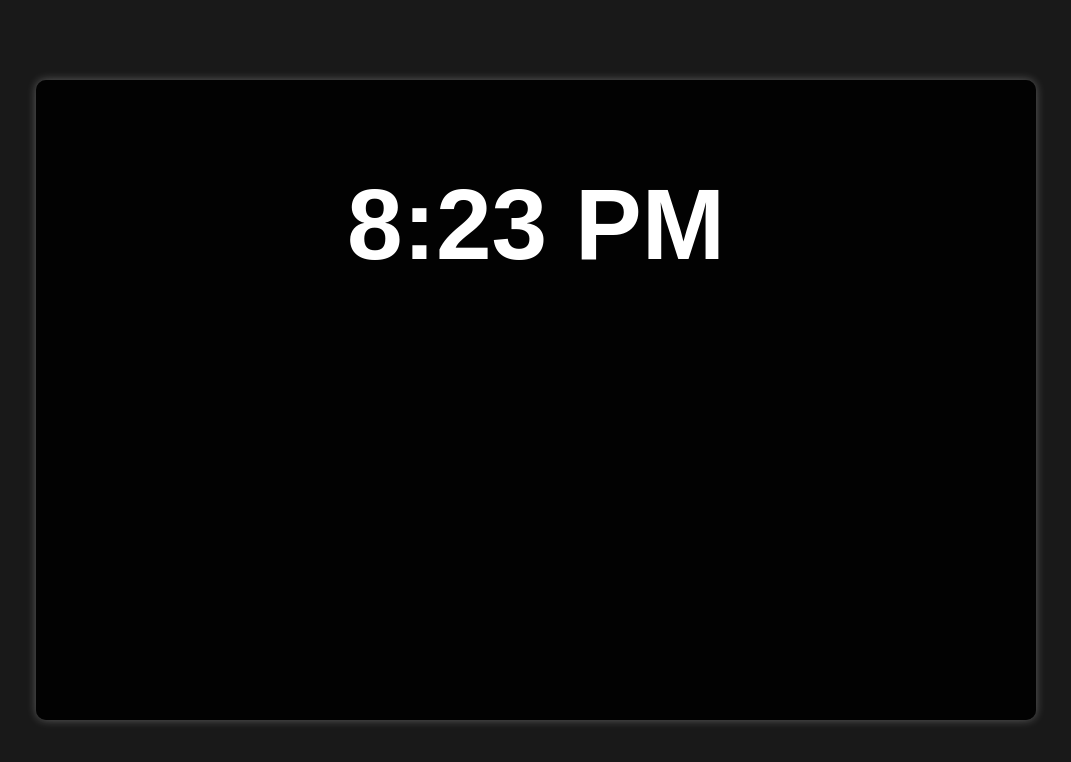
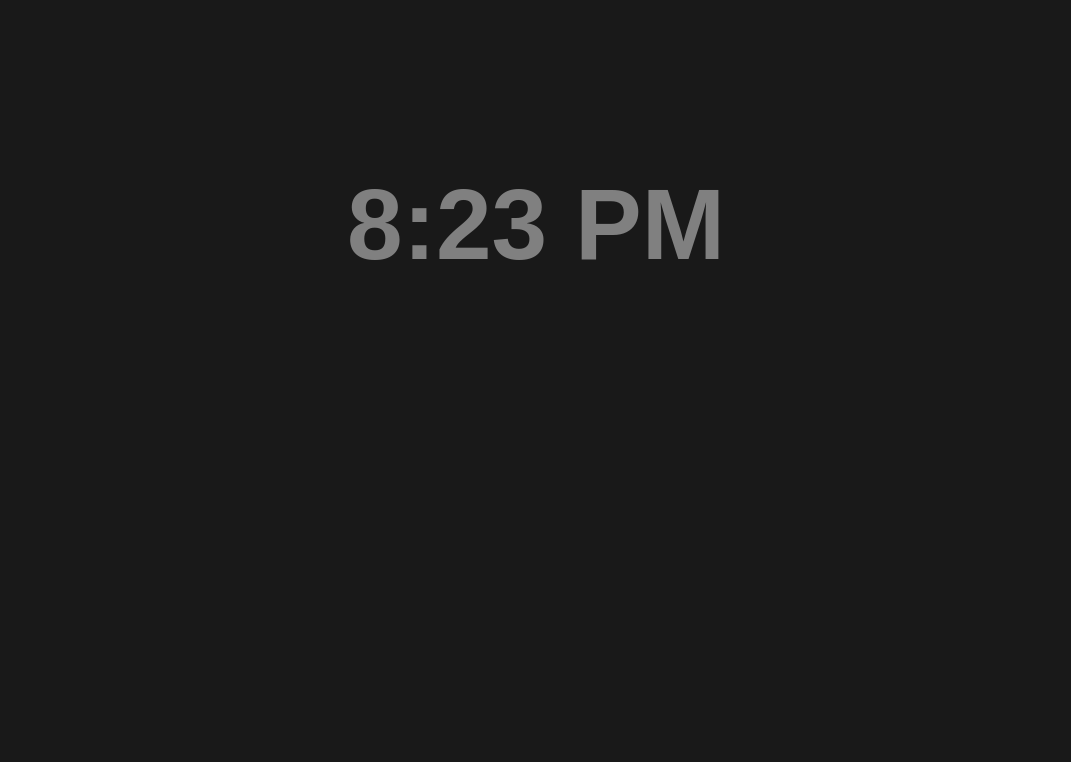
Before and after one commit to Thoq-jar/kiosk, a website: page index.html in a window 1280 px wide. Shown: the whole page, without its empty margins (104-1175 px from the left). Drawn offline with Linux system fonts and the light colour scheme.

Commit message:
Update styles.css

```diff
--- a/styles.css
+++ b/styles.css
@@ -12,15 +12,13 @@ body {
     align-items: center;
     height: 100vh;
     margin: 0;
-    color: #fff !important;
+    color: #808080 !important;
 }
 
 .kiosk-container {
     text-align: center;
     padding: 20px;
-    background-color: rgba(0, 0, 0, 0.9);
     border-radius: 10px;
-    box-shadow: 0 0 10px rgba(255, 255, 255, 0.3);
     width: 75%;
     height: 75%;
 }
```
